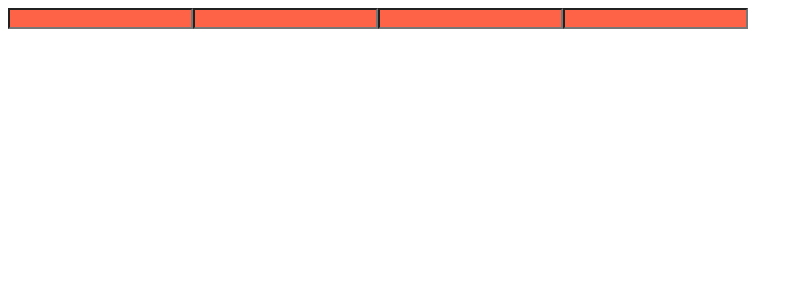
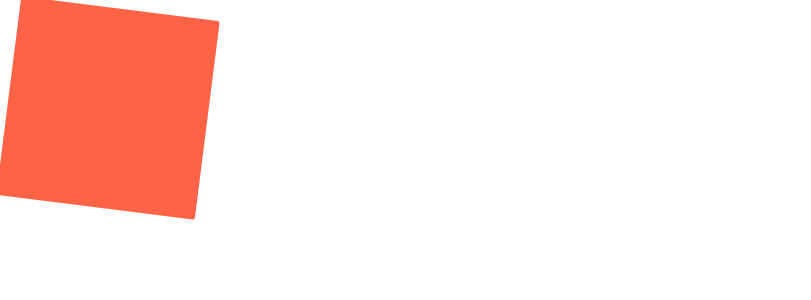
Before and after one commit to Heniinmay/-React-studyMaster, a React (Create React App) app: page / in a window 1280 px wide. Shown: the top 300 px of the page, without its empty margins (0-811 px from the left). Built offline with nearby package versions, Linux system fonts and the light colour scheme.

Commit message:
styled-component: animation 적용 예제

```diff
--- a/src/App.js
+++ b/src/App.js
@@ -1,20 +1,32 @@
-import styled from "styled-components";
+import styled, { keyframes } from "styled-components";
 
-const Father = styled.div`
+const Wrapper = styled.div`
   display: flex;
 `;
-const Input = styled.input.attrs({ required: true })`
+const RotationAnimation = keyframes`
+0%{
+ transform:rotate(0deg);
+ border-radius:0px;
+}50%{
+  transform:rotate(360deg);
+  border-radius:100px;
+}100%{
+  transform:rotate(0deg);
+  border-radius:0px;
+}
+`;
+const Box = styled.div`
+  height: 200px;
+  width: 200px;
   background-color: tomato;
+  animation: ${RotationAnimation} 2s linear infinite;
 `;
 
 function App() {
   return (
-    <Father as="header">
-      <Input />
-      <Input />
-      <Input />
-      <Input />
-    </Father>
+    <Wrapper>
+      <Box />
+    </Wrapper>
   );
 }
 
```
